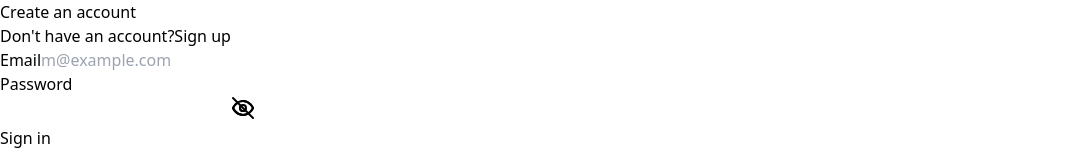
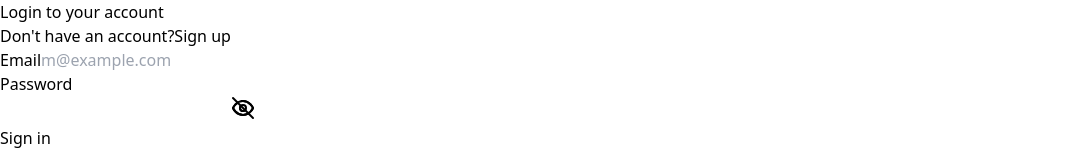
Before and after one commit to prerna351/Blogging-website-medium-inspired, a React (Vite) app in the folder frontend/: page /signin in a window 1280 px wide. Shown: the top 154 px of the page, without its empty margins (0-1068 px from the left). Built offline with nearby package versions, Linux system fonts and the light colour scheme.

Commit message:
fixed signup/signin navigation & heading

```diff
--- a/frontend/src/components/Auth.tsx
+++ b/frontend/src/components/Auth.tsx
@@ -32,11 +32,11 @@ export const Auth = ({ type }: { type: "/" | "signin" }) => {
         <>
             <div className="max-w-md lg:w-1/2  flex flex-col gap-2">
                 <div className="text-3xl text-center font-extrabold">
-                    Create an account
+                    {type === "/" ? "Create an account" : "Login to your account"}
                 </div>
                 <div className="text-gray-500 text-center">
                     {type === "signin" ? "Don't have an account?" : "Already have an account?"}
-                    <Link className="px-1 underline text-yellow-400" to={type === "signin" ? "/signup" : "/signin"}>
+                    <Link className="px-1 underline text-yellow-400" to={type === "signin" ? "/" : "/signin"}>
                         {type === "signin" ? "Sign up" : "Login"}
                     </Link>
                 </div>
```
